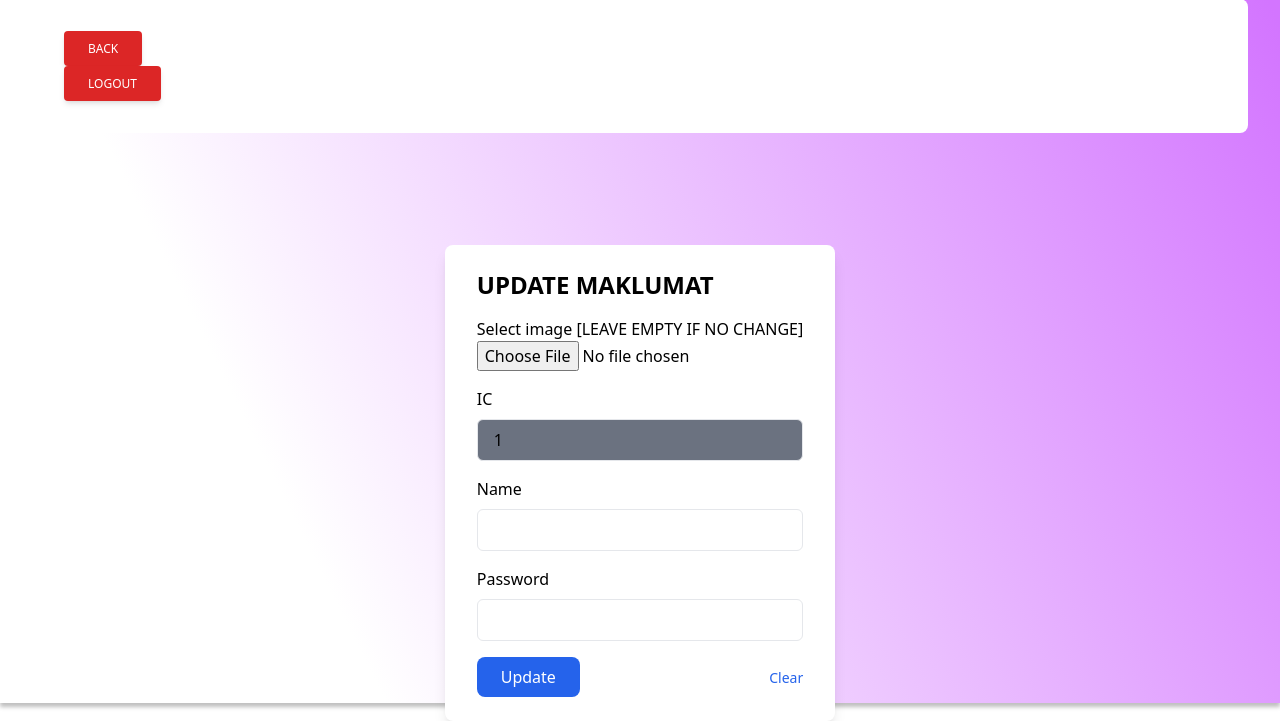
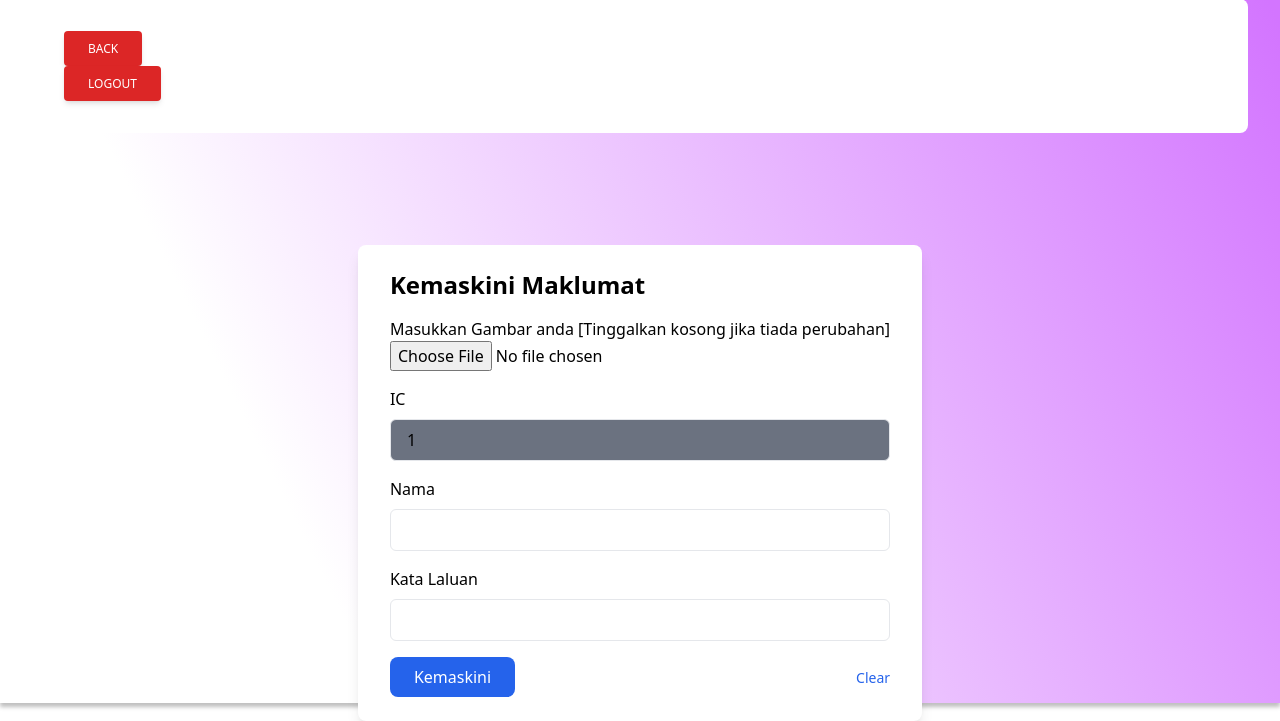
Before and after one commit to Apitpr0/skly-cms, a PHP site: page /profile.php in a window 1280 px wide. Shown: the part 97-818 px from the top of the page. Run offline with PHP 8.4, Linux system fonts and the light colour scheme; the visitor is signed in with stand-in values (Sample User, id 1); data that the repository does not hold is empty; some libraries are stand-ins or nearby versions.

Commit message:
edit language to malay

```diff
--- a/profile.php
+++ b/profile.php
@@ -32,7 +32,7 @@ if (isset($_POST["update"])) {
               <button type="button" @click="closeToast()" x-show="open" x-transition.duration.300ms class="fixed top-4 right-4 z-50 rounded-md bg-green-500 px-4 py-2 text-white transition hover:bg-green-600">
                 <div class="flex items-center space-x-2">
                   <span class="text-3xl"><i class="bx bx-check"></i></span>
-                  <p class="font-bold">Success!</p>
+                  <p class="font-bold">Berjaya!</p>
                 </div>
               </button>
             </main>
@@ -41,7 +41,7 @@ if (isset($_POST["update"])) {
       <button type="button" @click="closeToast()" x-show="open" x-transition.duration.300ms class="fixed top-4 right-4 z-50 rounded-md bg-red-500 px-4 py-2 text-white transition hover:bg-red-600">
         <div class="flex items-center space-x-2">
           <span class="text-3xl"><i class="bx bx-x"></i></span>
-          <p class="font-bold">Fail!</p>
+          <p class="font-bold">Tidak Berjaya, Sila cuba lagi</p>
         </div>
       </button>
     </main>
@@ -64,11 +64,11 @@ while ($res = mysqli_fetch_array($result)) {
 ?>
 <div class="flex items-center justify-center">
     <div class="px-8 py-6 mt-20 text-left bg-white shadow-lg rounded-lg">
-        <h3 class="text-2xl font-bold">UPDATE MAKLUMAT <?php echo $NAME; ?></h3>
+        <h3 class="text-2xl font-bold">Kemaskini Maklumat <?php echo $NAME; ?></h3>
         <form method="post" enctype='multipart/form-data'>
             <div class="mt-4">
             <div class="mt-4">
-            <label class="block" for="file_input">Select image [LEAVE EMPTY IF NO CHANGE]</label>
+            <label class="block" for="file_input">Masukkan Gambar anda [Tinggalkan kosong jika tiada perubahan]</label>
             <input type="file" name="image">
             </div>
             <div class="mt-4">
@@ -76,15 +76,15 @@ while ($res = mysqli_fetch_array($result)) {
                 <input name="IC" type="text" readonly="readonl" class="w-full px-4 py-2 mt-2 border bg-gray-500 rounded-md focus:outline-none focus:ring-1 focus:ring-blue-600" maxlength="5" value="<?php echo $ic; ?>">
                 </div>
                 <div class="mt-4">
-                <label class="block">Name</label>
+                <label class="block">Nama</label>
                 <input name="NAMES" type="text" class="w-full px-4 py-2 mt-2 border rounded-md focus:outline-none focus:ring-1 focus:ring-blue-600"  value="<?php echo $NAME; ?>">
                 </div>
                 <div class="mt-4">
-                <label class="block">Password</label>
+                <label class="block">Kata Laluan</label>
                 <input name="PASS" type="text" class="w-full px-4 py-2 mt-2 border rounded-md focus:outline-none focus:ring-1 focus:ring-blue-600">
                 </div>
                 <div class="flex items-baseline justify-between">
-                    <button type="submit" name="update" class="px-6 py-2 mt-4 text-white bg-blue-600 rounded-lg hover:bg-blue-900">Update</button>
+                    <button type="submit" name="update" class="px-6 py-2 mt-4 text-white bg-blue-600 rounded-lg hover:bg-blue-900">Kemaskini</button>
                     <button type="reset"><a class="text-sm text-blue-600 hover:underline">Clear</a></button>
                 </div>
             </div>
```
